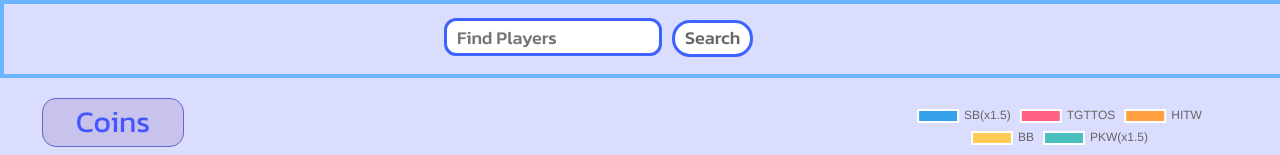
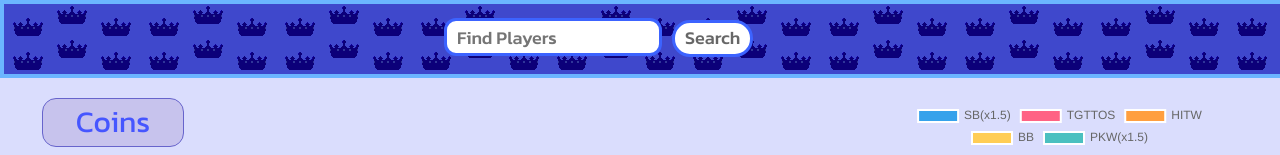
Before and after one commit to Creekchub/IslandStats, a website: page players.html in a window 1280 px wide. Shown: the top 155 px of the page. Drawn offline with nearby package versions, Linux system fonts and the light colour scheme; grey boxes are pictures that could not be loaded.

Commit message:
Update players.css

```diff
--- a/styles/players.css
+++ b/styles/players.css
@@ -116,7 +116,7 @@
 .header-bar {
   position:fixed;
   width: 100%;
-  background-image: url(images/background-banner.webp);
+  background-image: url(../images/background-banner.webp);
   top: 0px;
   left: 0px;
   height: 70px;
```
